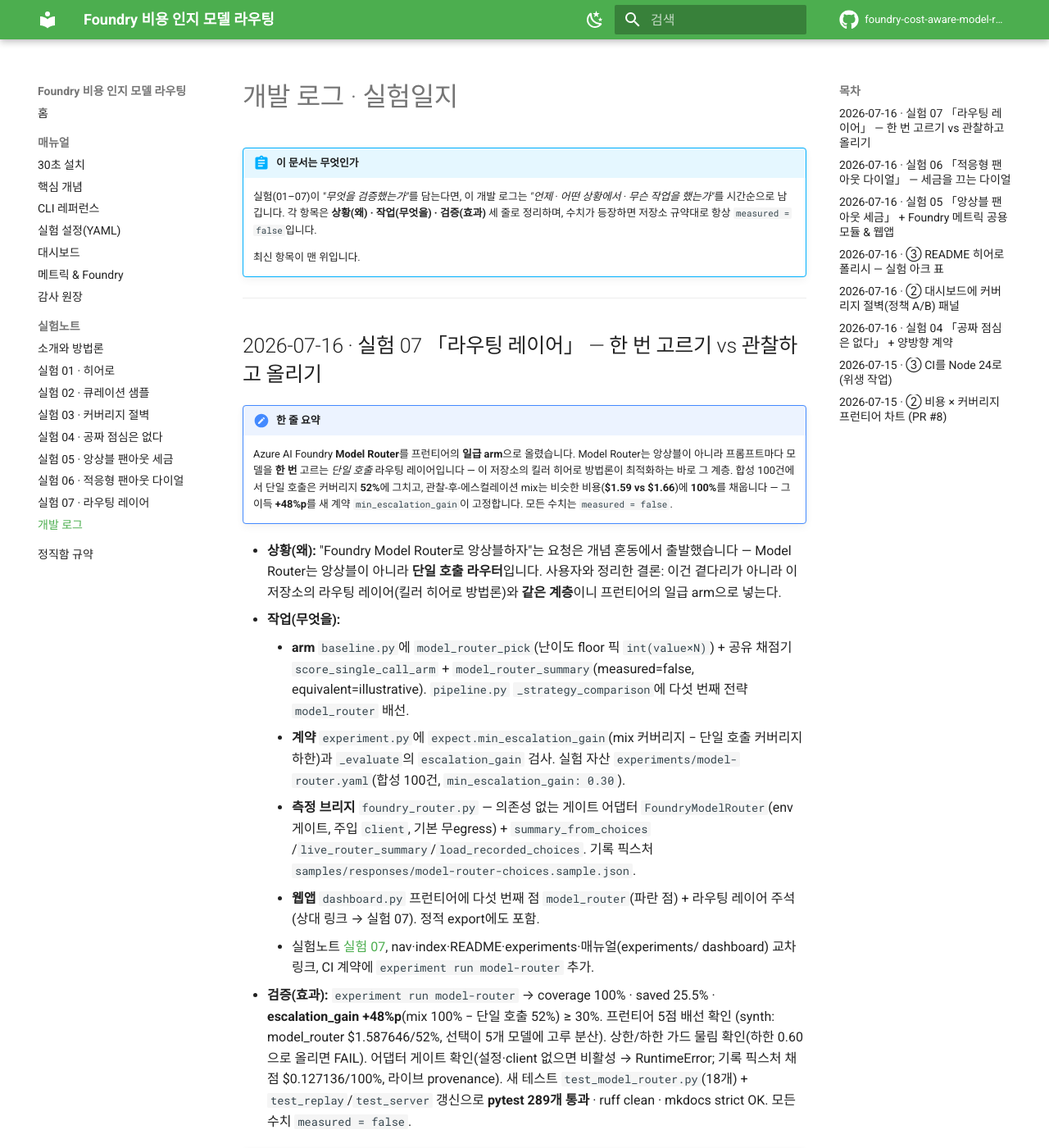
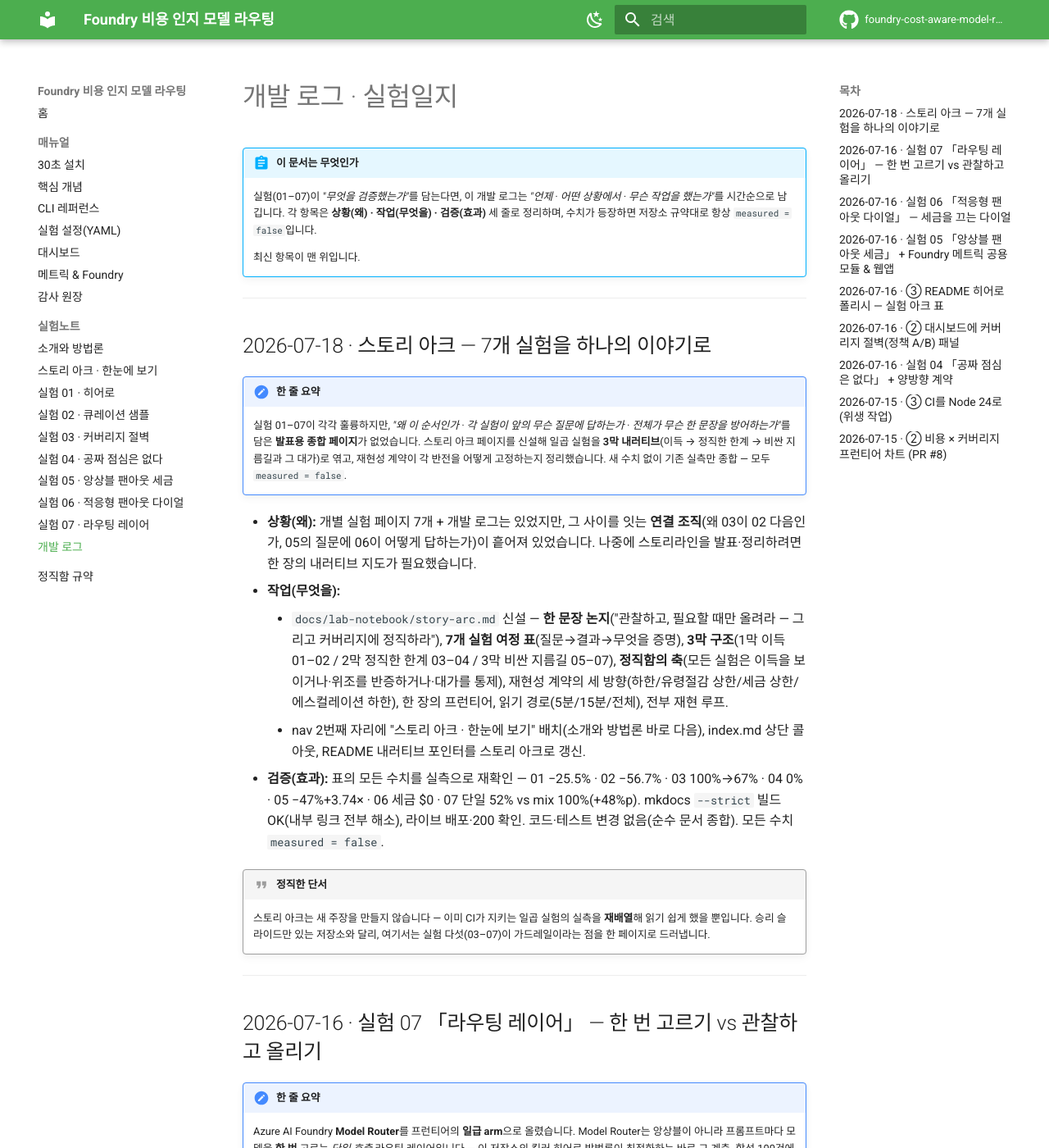
Before and after one commit to hyeonsangjeon/foundry-cost-aware-model-routing, an MkDocs documentation site: the page built from docs/lab-notebook/devlog.md, in a window 1280 px wide and 1400 px high. Shown: the whole window at 82% size. Built offline with MkDocs 1.6.1 and Material for MkDocs 9.7.7, drawn with Linux system fonts in a browser that asks for light colours; comment, search, counter and statistics services are not loaded.

Commit message:
docs(lab-notebook): add story-arc synthesis page for experiments 01–07
Weave the seven experiments into one presentation-ready narrative so the
storyline can be organized and presented later. No new claims — this only
re-arranges the honest, CI-guarded measurements from experiments 01–07.

- docs/lab-notebook/story-arc.md: one-sentence thesis, 7-experiment journey
  table, 3-act narrative (gains 01–02 / honest limits 03–04 / expensive
  shortcuts + their price 05–07), the "axis of honesty" framing, the
  three-way reproducibility contract, single frontier map, reading paths,
  and a reproduce-all loop. All numbers measured=false.
- mkdocs.yml: nav entry "스토리 아크 · 한눈에 보기" in 2nd position.
- docs/lab-notebook/index.md: prominent callout to the story arc.
- README.md: narrative pointer now leads with the story arc.
- docs/lab-notebook/devlog.md: top entry dated 2026-07-18.

Co-authored-by: Copilot <223556219+Copilot@users.noreply.github.com>

````diff
--- a/docs/lab-notebook/devlog.md
+++ b/docs/lab-notebook/devlog.md
@@ -7,6 +7,39 @@
     수치가 등장하면 저장소 규약대로 항상 `measured = false`입니다.
 
     최신 항목이 맨 위입니다.
+
+---
+
+## 2026-07-18 · 스토리 아크 — 7개 실험을 하나의 이야기로
+
+!!! note "한 줄 요약"
+    실험 01–07이 각각 훌륭하지만, *"왜 이 순서인가 · 각 실험이 앞의 무슨 질문에 답하는가 ·
+    전체가 무슨 한 문장을 방어하는가"*를 담은 **발표용 종합 페이지**가 없었습니다. 스토리
+    아크 페이지를 신설해 일곱 실험을 **3막 내러티브**(이득 → 정직한 한계 → 비싼 지름길과
+    그 대가)로 엮고, 재현성 계약이 각 반전을 어떻게 고정하는지 정리했습니다. 새 수치 없이
+    기존 실측만 종합 — 모두 `measured = false`.
+
+- **상황(왜):** 개별 실험 페이지 7개 + 개발 로그는 있었지만, 그 사이를 잇는 **연결
+  조직**(왜 03이 02 다음인가, 05의 질문에 06이 어떻게 답하는가)이 흩어져 있었습니다.
+  나중에 스토리라인을 발표·정리하려면 한 장의 내러티브 지도가 필요했습니다.
+- **작업(무엇을):**
+    - `docs/lab-notebook/story-arc.md` 신설 — **한 문장 논지**("관찰하고, 필요할 때만
+      올려라 — 그리고 커버리지에 정직하라"), **7개 실험 여정 표**(질문→결과→무엇을 증명),
+      **3막 구조**(1막 이득 01–02 / 2막 정직한 한계 03–04 / 3막 비싼 지름길 05–07),
+      **정직함의 축**(모든 실험은 이득을 보이거나·위조를 반증하거나·대가를 통제), 재현성
+      계약의 세 방향(하한/유령절감 상한/세금 상한/에스컬레이션 하한), 한 장의 프런티어,
+      읽기 경로(5분/15분/전체), 전부 재현 루프.
+    - nav 2번째 자리에 "스토리 아크 · 한눈에 보기" 배치(소개와 방법론 바로 다음),
+      index.md 상단 콜아웃, README 내러티브 포인터를 스토리 아크로 갱신.
+- **검증(효과):** 표의 모든 수치를 실측으로 재확인 — 01 −25.5% · 02 −56.7% · 03
+  100%→67% · 04 0% · 05 −47%+3.74× · 06 세금 $0 · 07 단일 52% vs mix 100%(+48%p).
+  mkdocs `--strict` 빌드 OK(내부 링크 전부 해소), 라이브 배포·200 확인. 코드·테스트 변경
+  없음(순수 문서 종합). 모든 수치 `measured = false`.
+
+!!! quote "정직한 단서"
+    스토리 아크는 새 주장을 만들지 않습니다 — 이미 CI가 지키는 일곱 실험의 실측을
+    **재배열**해 읽기 쉽게 했을 뿐입니다. 승리 슬라이드만 있는 저장소와 달리, 여기서는
+    실험 다섯(03–07)이 가드레일이라는 점을 한 페이지로 드러냅니다.
 
 ---
 
--- a/docs/lab-notebook/index.md
+++ b/docs/lab-notebook/index.md
@@ -2,6 +2,11 @@
 
 이 실험노트는 저장소에서 실제로 돌린 실험의 **방법·수치·재현 절차**를 기록합니다. 랩 노트의
 목적은 마케팅 숫자가 아니라, 누구나 같은 커맨드로 **같은 결과에 도달**하게 만드는 것입니다.
+
+!!! tip "처음이라면 — [스토리 아크](story-arc.md)부터"
+    실험 01–07을 **하나의 이야기**로 읽고 싶다면 [스토리 아크 · 한눈에 보기](story-arc.md)를
+    먼저 보세요 — 한 문장 논지, 7개 실험 여정 표, 3막 내러티브, 정직함의 축을 담았습니다.
+    이 페이지(소개와 방법론)는 그 아래 **공통 방법론과 지표 정의**를 다룹니다.
 
 ## 공통 방법론
 
--- /dev/null
+++ b/docs/lab-notebook/story-arc.md
@@ -0,0 +1,136 @@
+# 스토리 아크 — 7개 실험, 하나의 논지
+
+!!! abstract "한 문장 논지"
+    **관찰하고, 필요할 때만 올려라 — 그리고 커버리지에 대해 정직하라.**
+    비용 인지 라우팅은 싼 모델부터 시도하고 **실패한 태스크만 에스컬레이션**해, 커버리지를
+    지키며 돈을 아낍니다. 그리고 모든 지름길 — 비싼 모델 삭제, 전부 앙상블, 한 번에 고르기 —
+    에는 **측정 가능한 대가**가 있습니다. 이 저장소는 그 대가를 오프라인·결정론으로 계량하되
+    **절대 과장하지 않습니다** (`labels.measured = false`).
+
+이 페이지는 실험 01–07을 **하나의 이야기로 읽는 지도**입니다. 각 실험은 앞 실험이 남긴
+질문에 답하고, 전체가 위 한 문장을 방어합니다. 개별 수치의 유도·재현 절차는 각 실험 페이지에,
+"언제·무슨 작업을 했는가"는 [개발 로그](devlog.md)에 있습니다.
+
+## 한눈에 — 7개 실험의 여정
+
+| # | 질문 | 결과 | 무엇을 증명하나 |
+| --- | --- | --- | --- |
+| [01 · 히어로](01-hero.md) | 현실적 100건 워크로드에서 라우팅하면? | 커버리지 100%, **−25.5%** ($2.226910→$1.659167) | 이득은 진짜다 |
+| [02 · 큐레이션](02-curated.md) | 눈으로 따라가는 5건이면? | 커버리지 100%, **−56.7%** ($0.127136→$0.055038) | 이득을 한 태스크씩 검증 |
+| [03 · 커버리지 절벽](03-coverage-cliff.md) | 비싼 fallback을 지워 더 아끼면? | 싸 보이지만 커버리지 **100%→67%** (−33%p) | 커버리지 고정 없는 비용 비교는 무의미 |
+| [04 · 공짜 점심 없음](04-no-free-lunch.md) | 최상위 모델만 통과하는 워크로드면? | 커버리지 100%, **0%** 절감 | 라우팅은 없는 절감을 지어내지 않는다 |
+| [05 · 앙상블 세금](05-ensemble-fanout.md) | "그냥 다 앙상블"의 값은? | 커버리지 100%, −47% + 팬아웃 **3.74×** | 앙상블은 공짜가 아니다 (숨은 세금) |
+| [06 · 팬아웃 다이얼](06-fanout-dial.md) | 그 세금을 없애려면? | 커버리지·절감 그대로, 세금 **3.74×→$0** | 세금은 다이얼이다 |
+| [07 · 라우팅 레이어](07-model-router.md) | 한 번만 고르면 (Model Router)? | 단일 호출 **52%** vs mix **100%** (이득 +48%p) | 관찰의 값어치 = 되찾은 커버리지 |
+
+모든 수치는 합성 데이터에 대한 결정론적 오프라인 투영입니다 (`measured = false`).
+
+## 세 막으로 읽기
+
+### 1막 · 이득 — "라우팅은 정말 아낀다" (01–02)
+
+이야기는 **주장**에서 출발합니다: 비싼 프리미엄 모델을 모든 태스크에 쓰는 나이브 방식 대신,
+**싼 후보부터 시도하고 자체 체크가 실패할 때만 에스컬레이션**하면 — 커버리지를 잃지 않고
+돈을 아낄 수 있다.
+
+- **실험 01**은 이걸 현실적 규모(합성 100건)에서 보입니다: 커버리지 **100%**, 비용 **−25.5%**.
+- **실험 02**는 같은 이야기를 **눈으로 따라갈 수 있는 5건**으로 좁혀, 태스크 하나하나에서
+  라우팅이 왜 이기는지 검증합니다 (−56.7%).
+
+여기까지는 "라우팅 좋다"는 데모입니다. 정직한 질문이 곧바로 따라옵니다 — *이 이득을
+**위조**할 수는 없나?*
+
+### 2막 · 정직한 한계 — "하지만 이득을 위조할 수는 없다" (03–04)
+
+2막은 라우팅을 **공격**합니다. 비용 숫자만 낮추는 두 가지 손쉬운 속임수를 반증합니다.
+
+- **실험 03 (커버리지 절벽):** 비싼 fallback 모델을 정책에서 **지우면** 청구서가
+  −38.9%로 더 싸 **보입니다**. 하지만 같은 신호로 채점하면 커버리지가 **100% → 67%**로
+  무너집니다 — 태스크 1/3이 통과할 모델을 잃습니다. → *커버리지를 고정하지 않은 비용
+  비교는 무의미하다.*
+- **실험 04 (공짜 점심 없음):** 모든 태스크가 진짜 어려워 **최상위 모델만 통과**하는
+  워크로드에선, 라우팅 = 나이브, 절감 **0%**. → *라우팅은 없는 절감을 지어내지 않는다;
+  어려운 일엔 정직하게 비용을 쓴다.*
+
+2막의 교훈: 이득은 진짜지만 **무한하지도, 공짜로 부풀릴 수도 없다.** 그러면 자연스러운
+다음 수 — *더 세게 하면?*
+
+### 3막 · 비싼 지름길과 그 대가 — "더 세게 하면? 각 지름길엔 세금이 있다" (05–07)
+
+3막은 "더 세게"의 두 방향과 각각의 대가를 계량합니다.
+
+- **실험 05 (앙상블 세금):** 방향 ①, **다 돌리기.** 모든 후보를 앙상블(compare)로 돌리고
+  승자만 취하면 커버리지는 채우지만, 팬아웃이 **승자의 3.74배**를 씁니다 (진 후보까지
+  돌린 값 = 숨은 세금). Azure Foundry 형태의 메트릭으로 그 세금을 기록합니다.
+- **실험 06 (팬아웃 다이얼):** 05에 대한 **정직한 해법.** 그 세금은 고정 비용이 아니라
+  **다이얼**입니다 — 예산 게이트 임계값 하나로 커버리지(100%)·절감(47%)은 그대로 둔 채
+  세금만 **3.74× → $0**으로 끕니다.
+- **실험 07 (라우팅 레이어):** 방향 ②, **한 번만 고르기.** Azure AI Foundry **Model
+  Router**처럼 프롬프트당 모델을 미리 하나 고르면 싸고 단순하지만, 에스컬레이션이 없어
+  커버리지가 **52%**로 무너집니다. 관찰-후-에스컬레이션 mix는 **비슷한 비용**에 **100%**를
+  채웁니다 (이득 **+48%p**). → *관찰의 값어치 = 되찾은 커버리지.*
+
+3막이 원점으로 돌아옵니다: 앙상블(전부)도, 단일 호출(하나)도 아닌 **관찰-후-에스컬레이션**이
+스위트 스팟입니다 — 05·07이 양 극단의 대가를 계량하고, 06이 그 사이를 다이얼로 잇습니다.
+
+## 정직함의 축 — 모든 실험은 둘 중 하나
+
+이 저장소가 데모가 아니라 **정직한 실험 모음**인 이유입니다. 일곱 실험은 예외 없이 둘 중
+하나입니다:
+
+- **이득을 보인다** — 01, 02
+- **이득을 위조·오해하는 길을 반증하거나(03·04·05·07) 그 대가를 통제한다(06)**
+
+승리 슬라이드만 있는 저장소는 흔합니다. 여기서 실험 **다섯 개(03–07)는 가드레일**입니다 —
+"이렇게 하면 싸 보이지만 사실은…"을 스스로 반박합니다.
+
+## 재현성 계약이 이야기를 지킨다
+
+각 실험의 `expect` 계약은 스토리가 **드리프트하면 CI를 실패**시킵니다. 계약은 세 방향으로
+자랍니다:
+
+| 계약 | 막는 것 | 도입 |
+| --- | --- | --- |
+| `min_coverage` · `min_delta_pct` · `min_tasks` | 이득이 조용히 사라짐 | 01 |
+| `max_delta_pct` (상한) | 과장된 **유령 절감** | [04](04-no-free-lunch.md) |
+| `max_tax_ratio` (상한) | 조용히 새는 **팬아웃 세금** | [06](06-fanout-dial.md) |
+| `min_escalation_gain` (하한) | 관찰-후-에스컬레이션이 몰래 빠짐 | [07](07-model-router.md) |
+
+즉 스토리라인의 각 반전이 **실행 가능한 계약**으로 고정되어, 누가 코드를 바꿔 수치를
+왜곡하면 파이프라인이 막습니다. 필드 상세는 [실험 설정(YAML)](../manual/experiments.md) 참고.
+
+## 한 장의 프런티어 — 전체 이야기를 한 그림으로
+
+[대시보드](../manual/dashboard.md)의 **비용 × 커버리지 프런티어**는 다섯 전략을 한 산점도에
+겹칩니다:
+
+- `all-mini` (좌하단) — 싸지만 커버리지 붕괴,
+- `all-premium` (우상단) — 커버리지 100%지만 최대 비용,
+- `all-ensemble` (최우측) — 커버리지 100%지만 팬아웃으로 **가장 비쌈** ([05](05-ensemble-fanout.md)),
+- `model_router` (파란 점, 코너 밖 아래) — 한 번 고르기, **낮은 커버리지** ([07](07-model-router.md)),
+- `cost-aware mix` (**좌상단 both-win 코너**) — 유일하게 완전 커버리지 + 낮은 비용.
+
+3막 전체가 이 한 그림에 있습니다: 오직 mix만 코너에 있고, 나머지 전략은 어느 한 축에서
+집니다 — [라이브 데모](https://hyeonsangjeon.github.io/foundry-cost-aware-model-routing/demo/?run=1).
+
+## 읽기 경로
+
+- **5분 (임원):** 이 페이지의 논지 + 여정 표 → [실험 01](01-hero.md).
+- **15분 (실무자):** 위 3막 → [대시보드 프런티어](../manual/dashboard.md)에서 다섯 전략 확인 →
+  관심 가드레일([03](03-coverage-cliff.md)/[05](05-ensemble-fanout.md)/[07](07-model-router.md)) 한 편.
+- **전체:** [소개와 방법론](index.md) → 01–07 순서대로 → [개발 로그](devlog.md).
+
+## 전부 재현하기
+
+```bash
+pip install -e .
+cost-router experiment list                       # 등록된 실험 목록
+for e in hero curated limits ensemble adaptive model-router; do
+  cost-router experiment run "$e"                  # 각 실험의 before/after + 계약
+done
+cost-router policy regression \
+  --candidate experiments/policies/cost-cut.yaml --synth   # 실험 03 커버리지 절벽
+```
+
+모든 커맨드는 네트워크·자격 증명 없이 오프라인·결정론으로 돌며, 매번 같은 수치를 냅니다 —
+그 수치는 언제나 `labels.measured = false`입니다.
--- a/mkdocs.yml
+++ b/mkdocs.yml
@@ -52,6 +52,7 @@ nav:
       - 감사 원장: manual/ledger.md
   - 실험노트:
       - 소개와 방법론: lab-notebook/index.md
+      - "스토리 아크 · 한눈에 보기": lab-notebook/story-arc.md
       - "실험 01 · 히어로": lab-notebook/01-hero.md
       - "실험 02 · 큐레이션 샘플": lab-notebook/02-curated.md
       - "실험 03 · 커버리지 절벽": lab-notebook/03-coverage-cliff.md
````
Also changed, not shown: README.md (+3 -1 lines).
